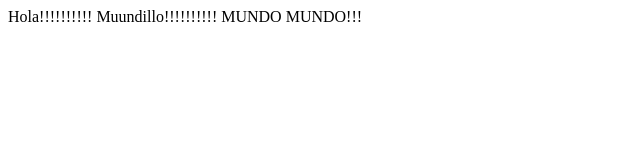
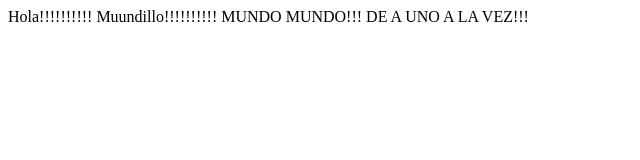
Before and after one commit to BernardoLuisA/Proyecto001, a plain HTML site: page index.html in a window 1280 px wide. Shown: the whole page, without its empty margins (0-640 px from the left). Drawn offline with Linux system fonts and the light colour scheme.

Commit message:
Update index.html

```diff
--- a/index.html
+++ b/index.html
@@ -8,6 +8,6 @@
 <body>
     Hola!!!!!!!!!!
     Muundillo!!!!!!!!!!
-    MUNDO MUNDO!!!
+    MUNDO MUNDO!!! DE A UNO A LA VEZ!!!
 </body>
 </html>
```
